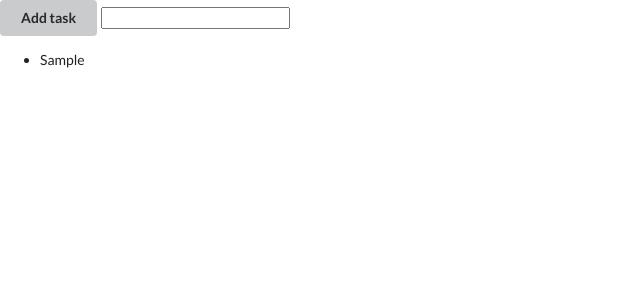
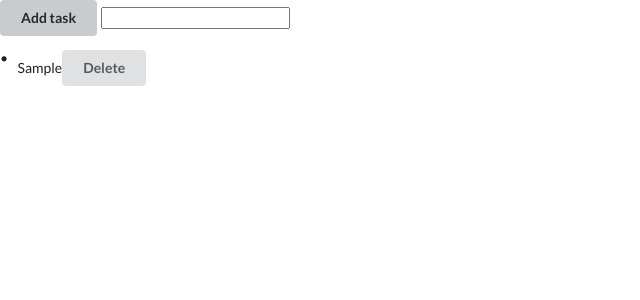
Before and after one commit to aparnadyadav/todo-app, a React (Create React App) app: page /app in a window 1280 px wide. Both pictures are taken after typing "Sample" into the empty fields and a click on the button "Add task". Shown: the top 300 px of the page, without its empty margins (0-640 px from the left). Built offline with nearby package versions, Linux system fonts and the light colour scheme.

Commit message:
Implement 'Delete Task' functionality

```diff
--- a/src/components/App.js
+++ b/src/components/App.js
@@ -5,15 +5,25 @@ import TaskList from './TaskList';
 class App extends React.Component {
     state = { tasks: [] };
 
-    addTask = (task) => {
+    addTask = task => {
         this.setState({ tasks: [...this.state.tasks,task] })
+    }
+
+    deleteTask = task => {
+        this.setState(state => {
+            const tasks = this.state.tasks.filter((item) => {
+                return item !== task;
+            });
+
+            return { tasks };
+        });
     }
 
     render() {
         return (
             <div>
                 <AddButton addTask={this.addTask} />
-                <TaskList tasks={this.state.tasks} />
+                <TaskList tasks={this.state.tasks} deleteTask={this.deleteTask} />
             </div>
         );
     }
--- /dev/null
+++ b/src/components/DeleteButton.js
@@ -0,0 +1,18 @@
+import React from 'react';
+
+const DeleteButton = ({ task, deleteTask }) => {
+
+    const onButtonClick = () => {
+        deleteTask(task);
+    }
+
+    return (
+        <span>
+            <button className="ui button" onClick={onButtonClick}>
+                Delete
+            </button>
+        </span>
+    );
+}
+
+export default DeleteButton;
--- a/src/components/Task.js
+++ b/src/components/Task.js
@@ -1,7 +1,13 @@
 import React from 'react';
+import DeleteButton from './DeleteButton';
 
-const Task = ({ task, id }) => {
-    return <li>{task}</li>;
+const Task = ({ task, deleteTask}) => {
+    return (
+        <li>
+            {task}
+            <DeleteButton task={task} deleteTask={deleteTask} />
+        </li>
+    );
 }
 
 export default Task;
--- a/src/components/TaskList.js
+++ b/src/components/TaskList.js
@@ -1,12 +1,12 @@
 import React from 'react';
 import Task from './Task';
 
-const TaskList = ({ tasks }) => {
+const TaskList = ({ tasks, deleteTask }) => {
    var renderedList = tasks.map((task, id) => {
-       return <Task key={id} task={task} />
+       return <Task key={id} task={task} deleteTask={deleteTask} />
    })
 
-   return <ul>{renderedList}</ul>;
+   return <ul className="ui list">{renderedList}</ul>;
 }
 
 export default TaskList;
```
